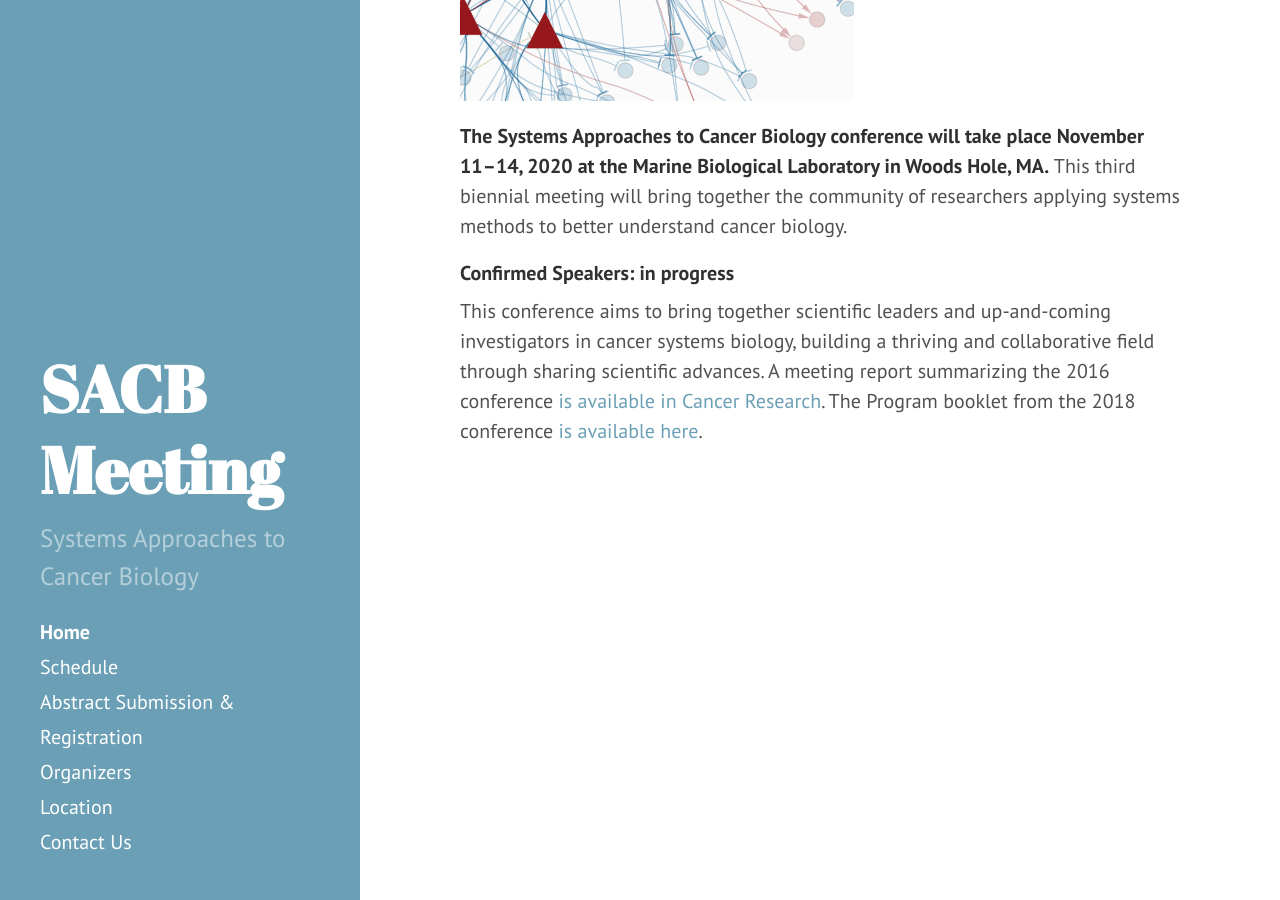
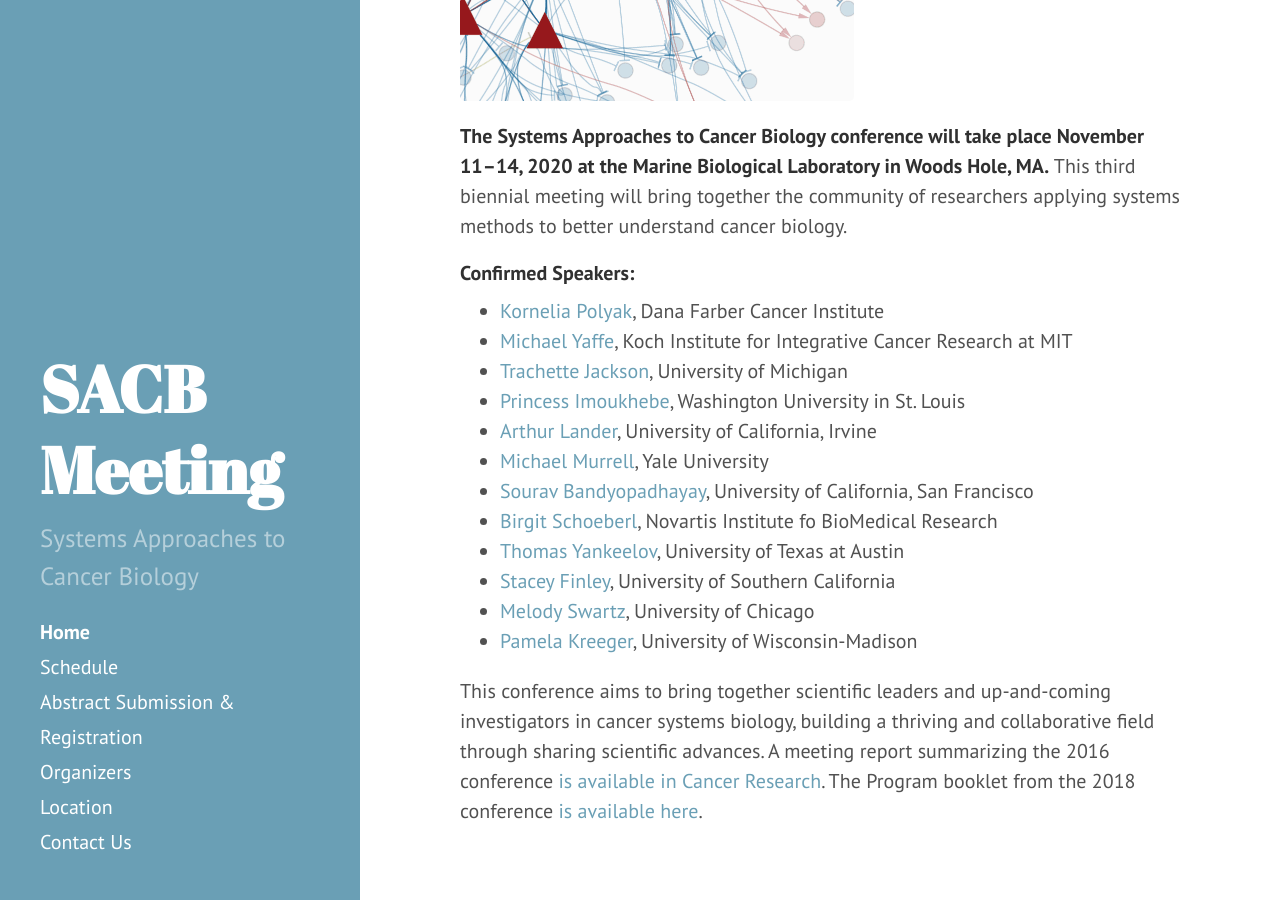
Before and after one commit to AECCSB/sacb-meeting, a Jekyll site: the page built from index.md, in a window 1280 px wide and 900 px high, scrolled down 433 px. Built offline with Jekyll 4.4.1, drawn with Linux system fonts in a browser that asks for light colours.

Commit message:
speaker and key dates added (#13)
* updated the speakers on index.md and added key dates to the registration page

* Update index.md

```diff
--- a/index.md
+++ b/index.md
@@ -7,6 +7,19 @@
 
 **The Systems Approaches to Cancer Biology conference will take place November 11–14, 2020 at the Marine Biological Laboratory in Woods Hole, MA.** This third biennial meeting will bring together the community of researchers applying systems methods to better understand cancer biology.
 
-#### Confirmed Speakers: in progress
+#### Confirmed Speakers:
 
-This conference aims to bring together scientific leaders and up-and-coming investigators in cancer systems biology, building a thriving and collaborative field through sharing scientific advances. A meeting report summarizing the 2016 conference [is available in Cancer Research](http://cancerres.aacrjournals.org/content/76/23/6774). The Program booklet from the 2018 conference [is available here](/public/sacb 2018 online booklet final.pdf).
+- [Kornelia Polyak](https://www.polyaklab.dfci.harvard.edu/), Dana Farber Cancer Institute
+- [Michael Yaffe](https://ki.mit.edu/people/faculty/yaffe), Koch Institute for Integrative Cancer Research at MIT
+- [Trachette Jackson](https://sites.lsa.umich.edu/tjacks/), University of Michigan
+- [Princess Imoukhebe](https://sites.wustl.edu/imoukhuedelab/), Washington University in St. Louis
+- [Arthur Lander](https://lander-office.bio.uci.edu/), University of California, Irvine
+- [Michael Murrell](https://livingmatter.yale.edu/), Yale University
+- [Sourav Bandyopadhayay](http://cancersignaling.net/), University of California, San Francisco
+- [Birgit Schoeberl](https://www.linkedin.com/in/bschoeberl), Novartis Institute fo BioMedical Research
+- [Thomas Yankeelov](https://dellmed.utexas.edu/directory/thomas-yankeelov), University of Texas at Austin
+- [Stacey Finley](http://csbl.usc.edu/), University of Southern California
+- [Melody Swartz](https://pme.uchicago.edu/swartz_group/), University of Chicago
+- [Pamela Kreeger](https://www.kreegerlab.org/), University of Wisconsin-Madison
+
+This conference aims to bring together scientific leaders and up-and-coming investigators in cancer systems biology, building a thriving and collaborative field through sharing scientific advances. A meeting report summarizing the 2016 conference [is available in Cancer Research](http://cancerres.aacrjournals.org/content/76/23/6774). The Program booklet from the 2018 conference [is available here](/public/sacb%202018%20online%20booklet%20final.pdf).
```
Also changed, not shown: registration-abstract-submission.md (+11 -2 lines).
